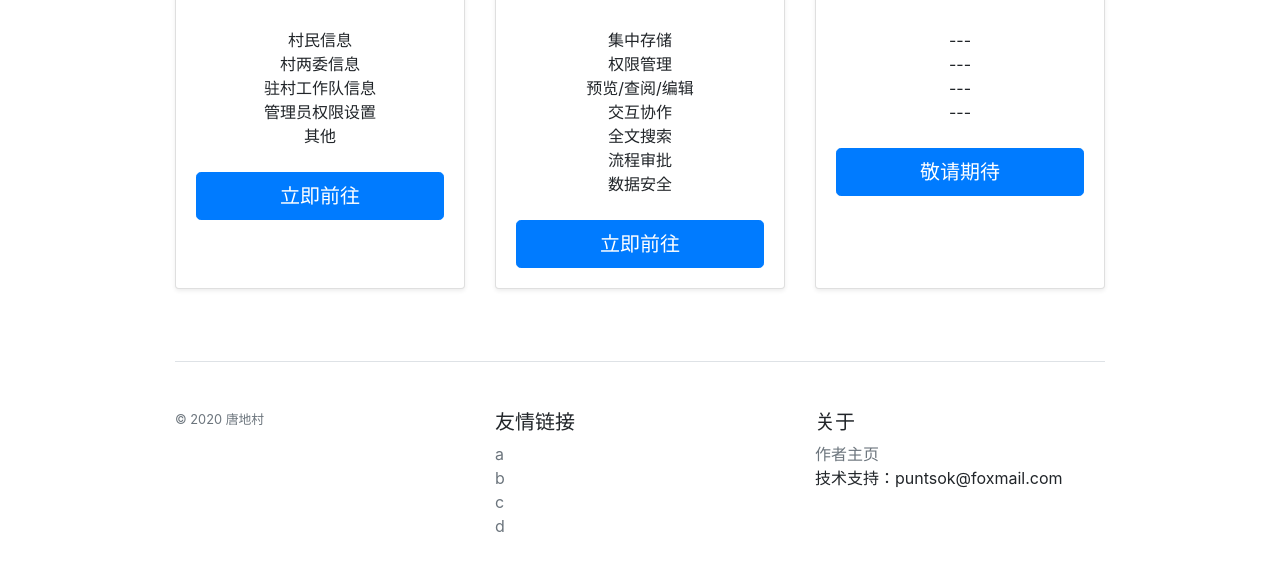
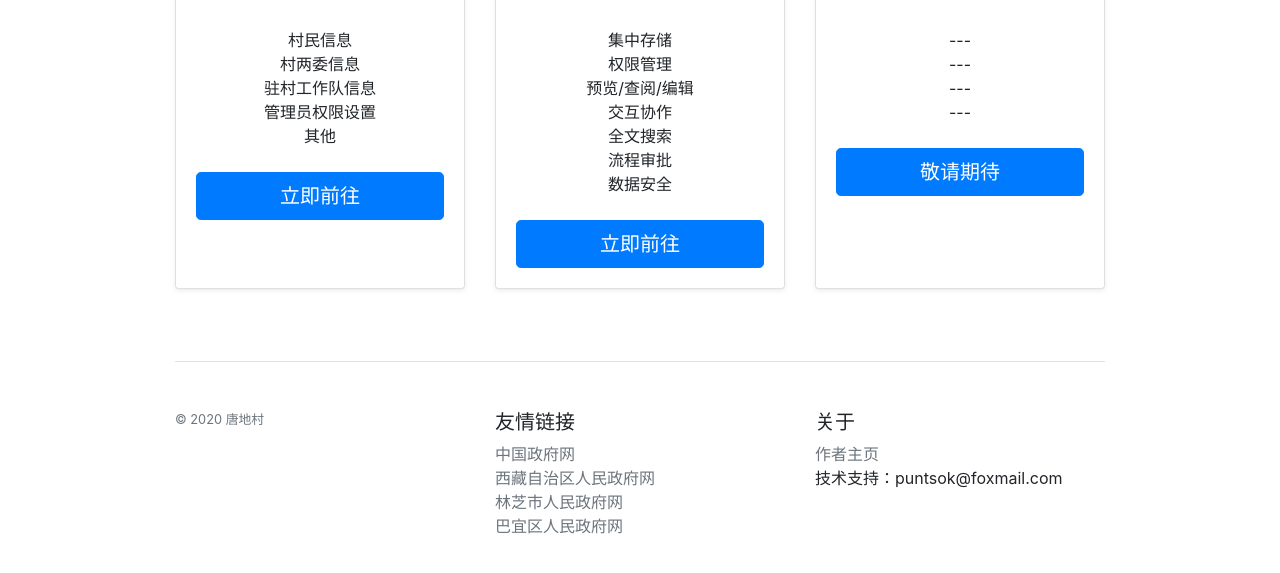
Before and after one commit to tangdicun/tangdicun.github.io, a plain HTML site: page index.html in a window 1280 px wide. Shown: the part 373-946 px from the top of the page. Drawn offline with Linux system fonts and the light colour scheme.

Commit message:
Update index.html

```diff
--- a/index.html
+++ b/index.html
@@ -112,10 +112,10 @@
       <div class="col-6 col-md">
         <h5>友情链接</h5>
         <ul class="list-unstyled text-small">
-          <li><a class="text-muted" href="#">a</a></li>
-          <li><a class="text-muted" href="#">b</a></li>
-          <li><a class="text-muted" href="#">c</a></li>
-          <li><a class="text-muted" href="#">d</a></li>
+          <li><a class="text-muted" href="http://www.gov.cn/">中国政府网</a></li>
+          <li><a class="text-muted" href="http://www.xizang.gov.cn/">西藏自治区人民政府网</a></li>
+          <li><a class="text-muted" href="http://www.linzhi.gov.cn/">林芝市人民政府网</a></li>
+          <li><a class="text-muted" href="http://www.bayiqu.gov.cn/">巴宜区人民政府网</a></li>
         </ul>
       </div>
 
```
